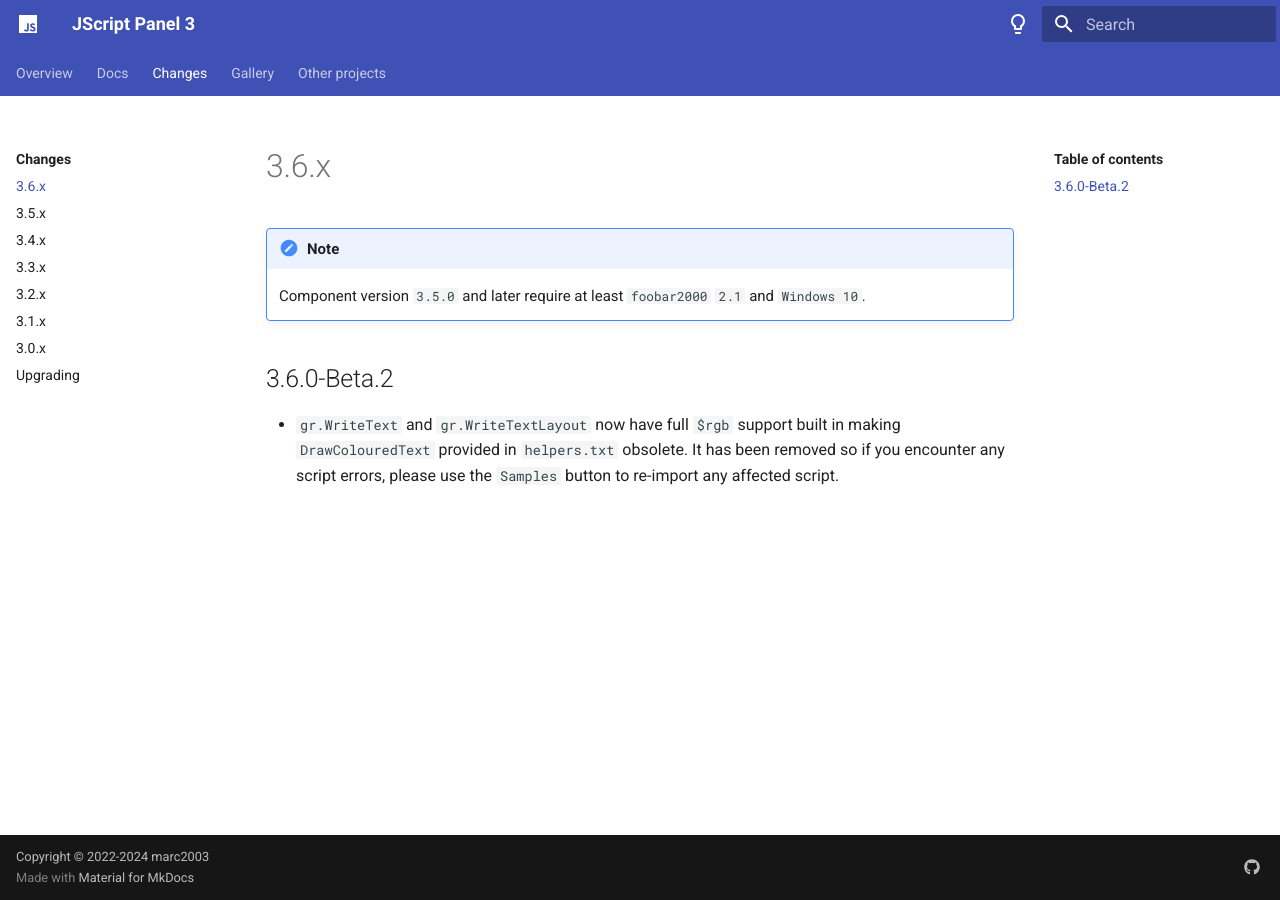
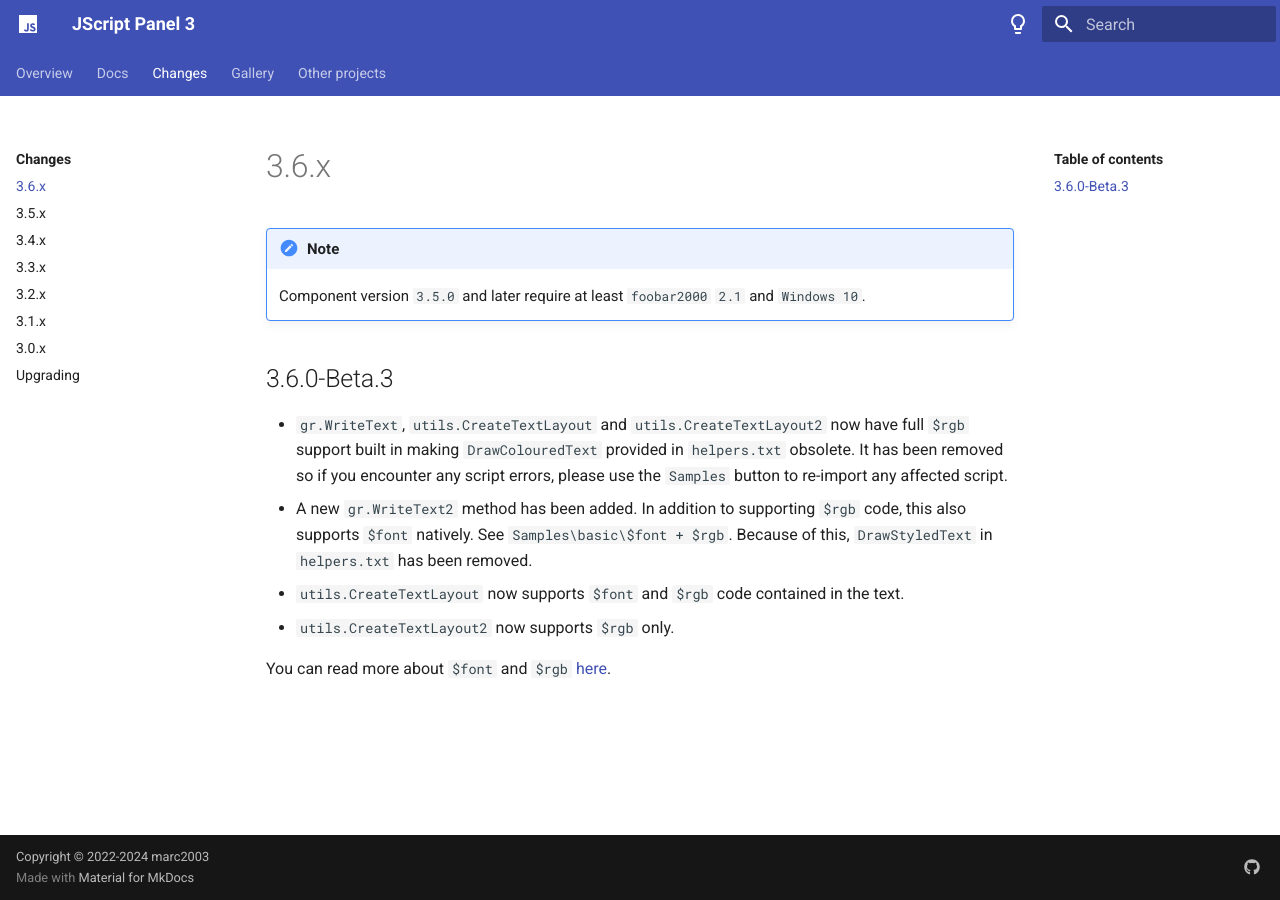
Before and after one commit to jscript-panel/jscript-panel.github.io, an MkDocs documentation site: the page built from docs/docs/changes/index.md, in a window 1280 px wide. Built offline with MkDocs 1.6.1 and Material for MkDocs 9.7.7, drawn with Linux system fonts in a browser that asks for light colours.

Commit message:
3.6.0-Beta.3

```diff
--- a/docs/docs/changes/index.md
+++ b/docs/docs/changes/index.md
@@ -1,6 +1,14 @@
 !!! note
 	Component version `3.5.0` and later require at least `foobar2000` `2.1` and `Windows 10`.
 
-## 3.6.0-Beta.2
-- `gr.WriteText` and `gr.WriteTextLayout` now have full `$rgb` support built in making `DrawColouredText` provided in `helpers.txt`
-obsolete. It has been removed so if you encounter any script errors, please use the `Samples` button to re-import any affected script.
+## 3.6.0-Beta.3
+- `gr.WriteText`, `utils.CreateTextLayout` and `utils.CreateTextLayout2` now have full `$rgb`
+support built in making `DrawColouredText` provided in `helpers.txt` obsolete. It has been removed
+so if you encounter any script errors, please use the `Samples` button to re-import any affected script.
+- A new `gr.WriteText2` method has been added. In addition to supporting `$rgb` code, this also supports
+`$font` natively. See `Samples\basic\$font + $rgb`. Because of this, `DrawStyledText` in `helpers.txt`
+has been removed.
+- `utils.CreateTextLayout` now supports `$font` and `$rgb` code contained in the text.
+- `utils.CreateTextLayout2` now supports `$rgb` only.
+
+You can read more about `$font` and `$rgb` [here](../guides/font-rgb.md).
```
